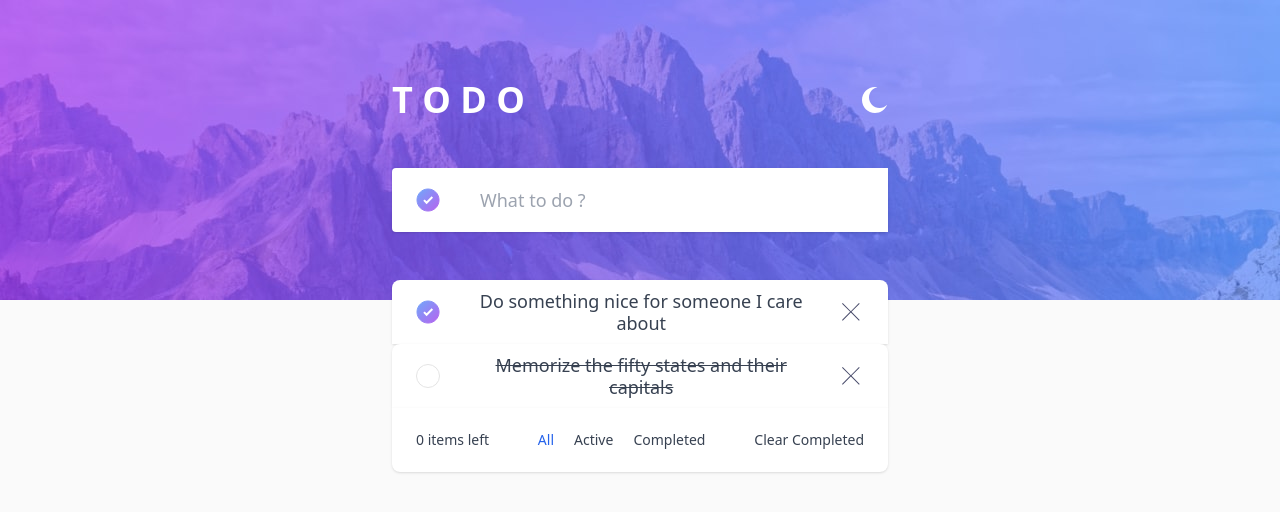
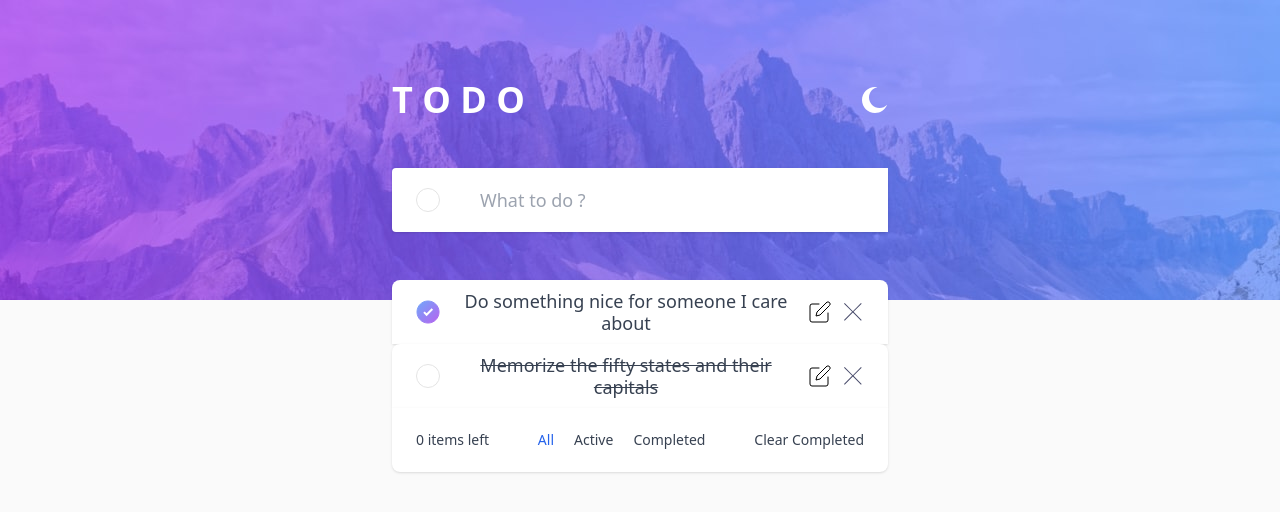
Before and after one commit to NdekoCode/redux-toolkit-discovery, a React (Vite) app: page / in a window 1280 px wide. Shown: the top 512 px of the page. Built offline with nearby package versions, Linux system fonts and the light colour scheme.

Commit message:
feat: toggle display and modify

```diff
--- a/src/App.jsx
+++ b/src/App.jsx
@@ -20,7 +20,7 @@ const App = () => {
             <h1 className="text-4xl font-bold text-white">T O D O</h1>
             <ThemeSwitcher />
           </div>
-          <TodoForm submitTodo={addTodo} />
+          <TodoForm submitTodo={addTodo} add={true} />
           <TodosList />
 
           <TodoFooter />
--- /dev/null
+++ b/src/CompletedIcon.jsx
@@ -0,0 +1,64 @@
+import React from "react";
+
+const CompletedIcon = ({ completed }) => {
+  return (
+    <>
+      {completed ? (
+        <svg
+          width={24}
+          height={24}
+          viewBox="0 0 24 24"
+          fill="none"
+          xmlns="http://www.w3.org/2000/svg"
+        >
+          <path
+            d="M12.0208 23.0417C18.1075 23.0417 23.0417 18.1075 23.0417 12.0208C23.0417 5.9342 18.1075 1 12.0208 1C5.9342 1 1 5.9342 1 12.0208C1 18.1075 5.9342 23.0417 12.0208 23.0417Z"
+            fill="url(#paint0_linear)"
+            stroke="url(#paint1_linear)"
+          />
+          <path
+            d="M8 12.1663L10.5837 14.75L16.3337 9"
+            stroke="white"
+            strokeWidth={2}
+          />
+          <defs>
+            <linearGradient
+              id="paint0_linear"
+              x1={1}
+              y1={1}
+              x2={23}
+              y2={23}
+              gradientUnits="userSpaceOnUse"
+            >
+              <stop stopColor="#70A7FA" />
+              <stop offset={1} stopColor="#B763EF" />
+            </linearGradient>
+            <linearGradient
+              id="paint1_linear"
+              x1={1}
+              y1={1}
+              x2="23.5"
+              y2={23}
+              gradientUnits="userSpaceOnUse"
+            >
+              <stop stopColor="#70A7FA" />
+              <stop offset={1} stopColor="#B763EF" />
+            </linearGradient>
+          </defs>
+        </svg>
+      ) : (
+        <svg
+          width={24}
+          height={24}
+          viewBox="0 0 24 24"
+          fill="none"
+          xmlns="http://www.w3.org/2000/svg"
+        >
+          <circle cx={12} cy={12} r="11.5" stroke="#E4E4E4" />
+        </svg>
+      )}
+    </>
+  );
+};
+
+export default CompletedIcon;
--- a/src/TodoForm.jsx
+++ b/src/TodoForm.jsx
@@ -1,18 +1,31 @@
 import React, { useCallback, useState } from "react";
 import { useDispatch } from "react-redux";
+import CompletedIcon from "./CompletedIcon";
 
-const TodoForm = ({ initialValue = null, add = false, submitTodo }) => {
+const TodoForm = ({ initialValue, add = false, submitTodo, modifyTodo }) => {
   const [state, setTodo] = useState(
-    !initialValue ? { todo: "", completed: false } : initialValue
+    add ? { todo: "", completed: false } : initialValue
   );
-  console.log(state);
+
+  const keyEscEvent = (evt) => {
+    console.log(evt.keyCode);
+    if (evt.keyCode === 27 || evt.keyCode === 9) {
+      if (!add) {
+        modifyTodo(false);
+      }
+    }
+  };
+  console.log(initialValue);
   const { todo, completed } = state;
   const dispatch = useDispatch();
   const handleSubmit = (evt) => {
     evt.preventDefault();
     dispatch(submitTodo(state));
+
     if (add) {
       setTodo((state) => ({ ...state, todo: "", completed: false }));
+    } else {
+      modifyTodo(false);
     }
   };
   const handleChange = useCallback(
@@ -39,51 +52,10 @@ const TodoForm = ({ initialValue = null, add = false, submitTodo }) => {
             id="completed"
             className="hidden"
           />
-          <svg
-            width={24}
-            height={24}
-            viewBox="0 0 24 24"
-            fill="none"
-            xmlns="http://www.w3.org/2000/svg"
-          >
-            <path
-              d="M12.0208 23.0417C18.1075 23.0417 23.0417 18.1075 23.0417 12.0208C23.0417 5.9342 18.1075 1 12.0208 1C5.9342 1 1 5.9342 1 12.0208C1 18.1075 5.9342 23.0417 12.0208 23.0417Z"
-              fill="url(#paint0_linear)"
-              stroke="url(#paint1_linear)"
-            />
-            <path
-              d="M8 12.1663L10.5837 14.75L16.3337 9"
-              stroke="white"
-              strokeWidth={2}
-            />
-            <defs>
-              <linearGradient
-                id="paint0_linear"
-                x1={1}
-                y1={1}
-                x2={23}
-                y2={23}
-                gradientUnits="userSpaceOnUse"
-              >
-                <stop stopColor="#70A7FA" />
-                <stop offset={1} stopColor="#B763EF" />
-              </linearGradient>
-              <linearGradient
-                id="paint1_linear"
-                x1={1}
-                y1={1}
-                x2="23.5"
-                y2={23}
-                gradientUnits="userSpaceOnUse"
-              >
-                <stop stopColor="#70A7FA" />
-                <stop offset={1} stopColor="#B763EF" />
-              </linearGradient>
-            </defs>
-          </svg>
+          <CompletedIcon completed={completed} />
         </label>
       </div>
-      <form className="flex-1" onSubmit={handleSubmit}>
+      <form className="flex-1" onSubmit={handleSubmit} onKeyDown={keyEscEvent}>
         <input
           className="w-full h-16 outline-none border-none input outline:none dark:bg-input-dark dark:text-gray-300 px-5"
           id="task"
--- a/src/TodoItem.jsx
+++ b/src/TodoItem.jsx
@@ -1,16 +1,19 @@
 import React from "react";
-import { useDispatch } from "react-redux";
 import { useToggle } from "./libs/hooks/useToggle";
+import { updateTodo } from "./libs/store/todos/slice";
 import TodoForm from "./TodoForm";
 import TodoItemContent from "./TodoItemContent";
 
 const TodoItem = ({ item }) => {
-  const dispatch = useDispatch();
   const [isModify, toggleModify] = useToggle(false);
   return (
     <>
       {isModify ? (
-        <TodoForm />
+        <TodoForm
+          initialValue={item}
+          submitTodo={updateTodo}
+          modifyTodo={toggleModify}
+        />
       ) : (
         <TodoItemContent todoUpdate={toggleModify} item={item} />
       )}
--- a/src/TodoItemContent.jsx
+++ b/src/TodoItemContent.jsx
@@ -1,8 +1,9 @@
 import React from "react";
 
 import { useDispatch } from "react-redux";
+import CompletedIcon from "./CompletedIcon";
 import { completedTodo, deleteTodo } from "./libs/store/todos/slice";
-const TodoItemContent = ({ item }) => {
+const TodoItemContent = ({ item, todoUpdate }) => {
   const dispatch = useDispatch();
   return (
     <div className="flex w-full h-16 px-6 bg-white dark:bg-input-dark  shadow dark:text-gray-300 rounded-t-lg">
@@ -13,67 +14,34 @@ const TodoItemContent = ({ item }) => {
         onClick={() => dispatch(completedTodo(item.id))}
       >
         <span className="w-6 h-6 my-auto mr-6">
-          {item.completed ? (
-            <svg
-              width={24}
-              height={24}
-              viewBox="0 0 24 24"
-              fill="none"
-              xmlns="http://www.w3.org/2000/svg"
-            >
-              <path
-                d="M12.0208 23.0417C18.1075 23.0417 23.0417 18.1075 23.0417 12.0208C23.0417 5.9342 18.1075 1 12.0208 1C5.9342 1 1 5.9342 1 12.0208C1 18.1075 5.9342 23.0417 12.0208 23.0417Z"
-                fill="url(#paint0_linear)"
-                stroke="url(#paint1_linear)"
-              />
-              <path
-                d="M8 12.1663L10.5837 14.75L16.3337 9"
-                stroke="white"
-                strokeWidth={2}
-              />
-              <defs>
-                <linearGradient
-                  id="paint0_linear"
-                  x1={1}
-                  y1={1}
-                  x2={23}
-                  y2={23}
-                  gradientUnits="userSpaceOnUse"
-                >
-                  <stop stopColor="#70A7FA" />
-                  <stop offset={1} stopColor="#B763EF" />
-                </linearGradient>
-                <linearGradient
-                  id="paint1_linear"
-                  x1={1}
-                  y1={1}
-                  x2="23.5"
-                  y2={23}
-                  gradientUnits="userSpaceOnUse"
-                >
-                  <stop stopColor="#70A7FA" />
-                  <stop offset={1} stopColor="#B763EF" />
-                </linearGradient>
-              </defs>
-            </svg>
-          ) : (
-            <svg
-              width={24}
-              height={24}
-              viewBox="0 0 24 24"
-              fill="none"
-              xmlns="http://www.w3.org/2000/svg"
-            >
-              <circle cx={12} cy={12} r="11.5" stroke="#E4E4E4" />
-            </svg>
-          )}
+          <CompletedIcon completed={item.completed} />
         </span>
         <p className="flex flex-1 w-full my-auto align-middle border-none cursor-pointer input hover:text-blue-600">
           {item.completed ? item.todo : <s>{item.todo}</s>}
         </p>
       </button>
       <button
-        className="w-6 h-6 my-auto ml-6 "
+        className="w-6 h-6 my-auto ml-5"
+        onClick={() => todoUpdate()}
+      >
+        <svg
+          xmlns="http://www.w3.org/2000/svg"
+          width={24}
+          height={24}
+          viewBox="0 0 24 24"
+          fill="none"
+          stroke="currentColor"
+          strokeWidth={1}
+          strokeLinecap="round"
+          strokeLinejoin="round"
+          className="feather feather-edit"
+        >
+          <path d="M11 4H4a2 2 0 0 0-2 2v14a2 2 0 0 0 2 2h14a2 2 0 0 0 2-2v-7" />
+          <path d="M18.5 2.5a2.121 2.121 0 0 1 3 3L12 15l-4 1 1-4 9.5-9.5z" />
+        </svg>
+      </button>
+      <button
+        className="w-6 h-6 my-auto ml-3"
         data-index={0}
         onClick={() => dispatch(deleteTodo(item.id))}
       >
--- a/src/libs/store/todos/actions.js
+++ b/src/libs/store/todos/actions.js
@@ -24,9 +24,10 @@ const completedTodo = (state, action) => {
     return todo;
   });
 };
-export const updateTodo = (state, action) => {
+const updateTodo = (state, action) => {
+  console.log(action);
   state = state.map((todo) => {
-    if (todo.id === action.payload) {
+    if (todo.id === action.payload.id) {
       todo.completed = action.payload.completed;
       todo.todo = action.payload.todo;
     }
@@ -37,4 +38,5 @@ export default {
   addTodo,
   deleteTodo,
   completedTodo,
+  updateTodo,
 };
--- a/src/libs/store/todos/slice.js
+++ b/src/libs/store/todos/slice.js
@@ -22,5 +22,6 @@ const todoSlice = createSlice({
     ...actions,
   },
 });
-export const { addTodo, deleteTodo, completedTodo } = todoSlice.actions;
+export const { addTodo, deleteTodo, completedTodo, updateTodo } =
+  todoSlice.actions;
 export default todoSlice;
```
